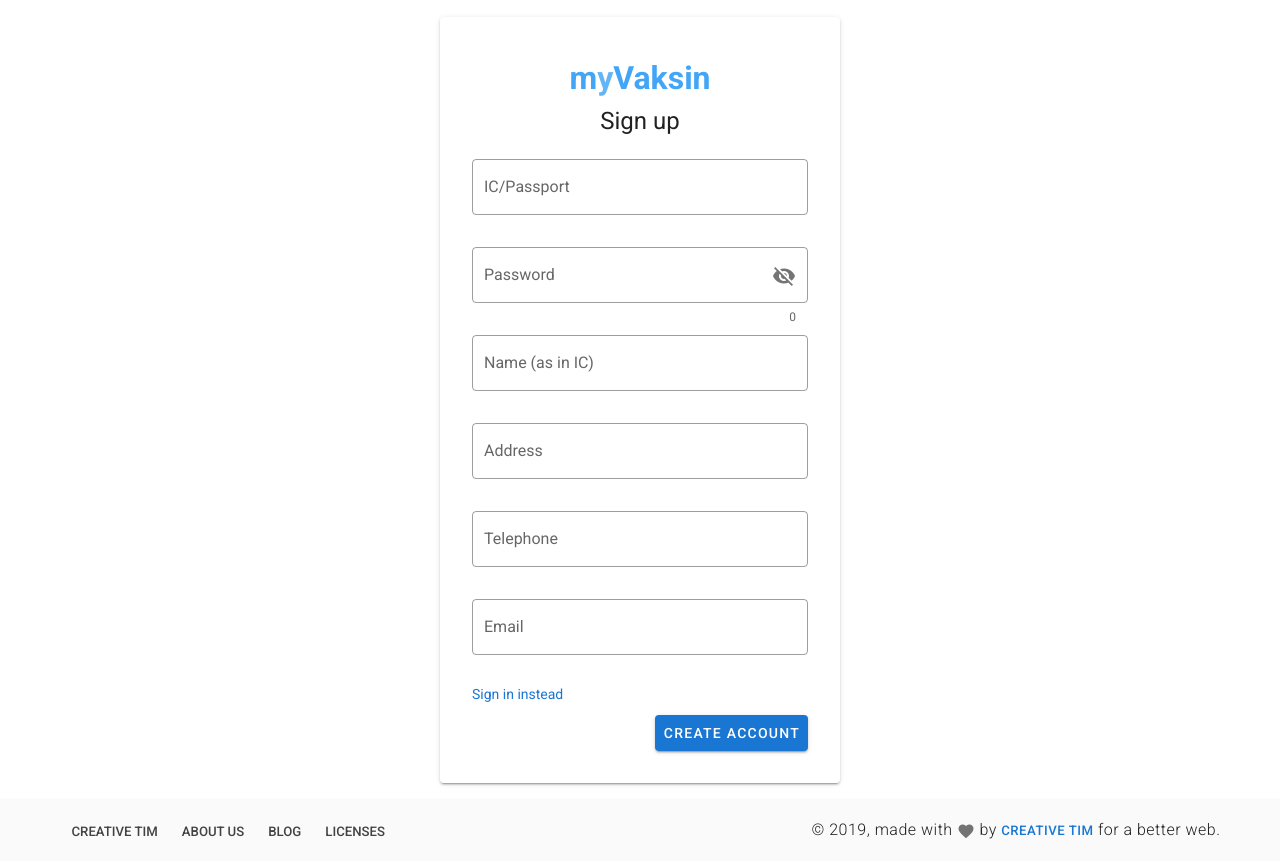
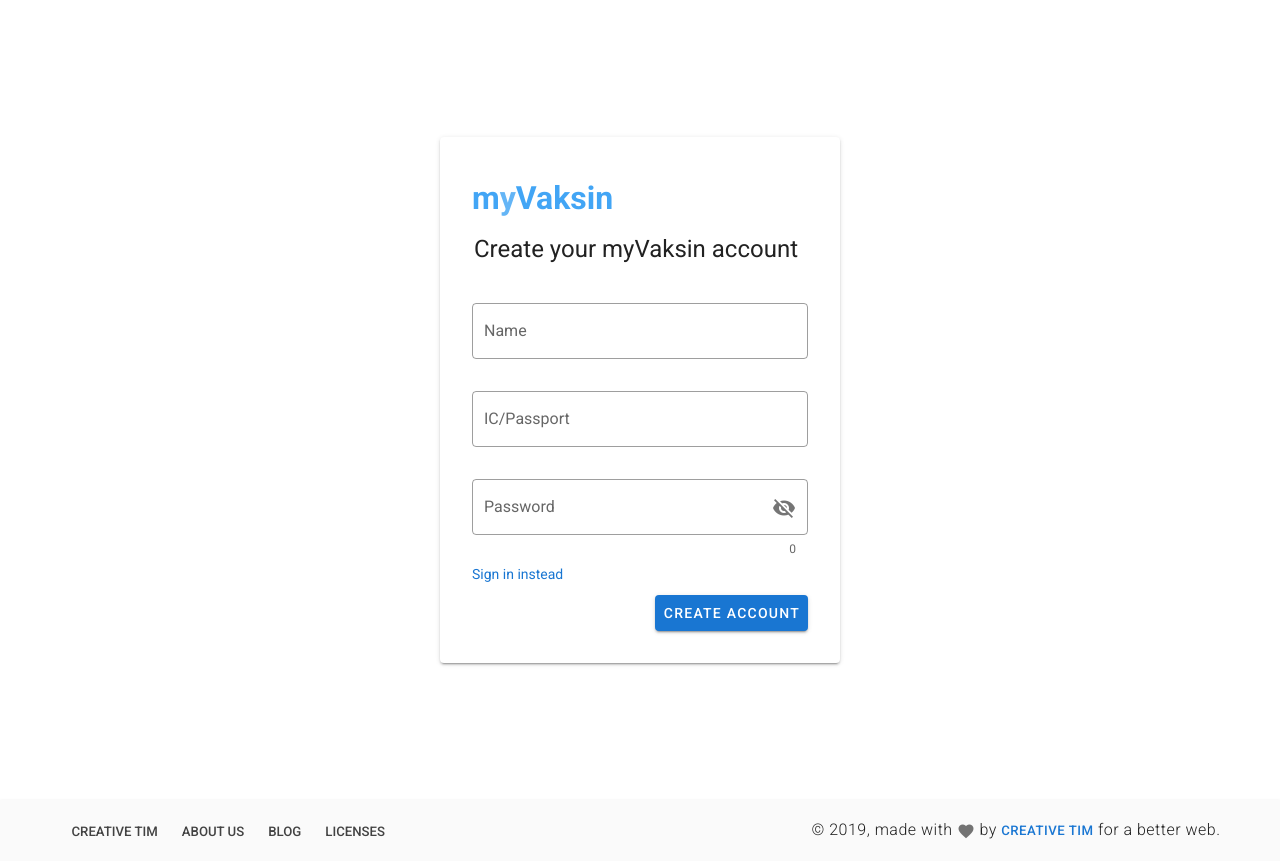
Before and after one commit to mamaguchi/myvaksin-provider-fe, a Nuxt app: page /signup in a window 1280 px wide. Built offline with nearby package versions, Linux system fonts and the light colour scheme.

Commit message:
Added binding functionality to the signin/login Vuex action, for authentication purpose.

```diff
--- a/pages/login/index.vue
+++ b/pages/login/index.vue
@@ -17,6 +17,8 @@
                 Sign in
               </v-list-item-title>
 
+              <span>Auth status: <h3>{{ auth }}</h3></span>
+
               <p v-if="loginErr" class="error">
                 {{ loginErr }}
               </p>
@@ -26,9 +28,9 @@
               </p>
 
               <v-text-field
-                id="id"
-                ref="id"
-                v-model="userId"
+                id="ident"
+                ref="ident"
+                v-model="ident"
                 outlined
                 label="IC Number"
                 validate-on-blur
@@ -39,7 +41,7 @@
               <v-text-field
                 id="pwd"
                 ref="pwd"
-                v-model="userPwd"
+                v-model="pwd"
                 outlined
                 label="Password"
                 validate-on-blur
@@ -97,8 +99,8 @@
 
   data () {
     return {
-      userId: '',
-      userPwd: '',
+      ident: '',
+      pwd: '',
       showPwd: false,
       loginErr: null,
       idRules: [
@@ -119,13 +121,17 @@
   computed: {
     form () {
       return {
-        id: this.userId,
-        pwd: this.userPwd
+        ident: this.ident,
+        pwd: this.pwd
       }
     },
 
     signupStatus () {
       return this.$store.getters['auth/signupStatus']
+    },
+
+    auth () {
+      return this.$store.getters['auth/auth']
     }
 
   },
@@ -152,10 +158,11 @@
       if (this.validateSignInForm()) {
         try {
           this.$store.commit('auth/signupStatus', '')
-          await this.login({
-            userId: this.userId,
-            userPwd: this.userPwd
-          })
+          // await this.login({
+          //   ident: this.ident,
+          //   pwd: this.pwd
+          // })
+          await this.login(this.form)
         } catch (error) {
           this.loginErr = 'Unable to login at the moment, please try again later'
         }
--- a/pages/people/index.vue
+++ b/pages/people/index.vue
@@ -1209,7 +1209,7 @@
   },
 
   async created () {
-    this.isNewProfile = this.$route.query.isNewProfile
+    this.isNewProfile = this.$route.query.isNewProfile !== 'false'
 
     if (this.$route.query.ident) {
       const payload = { ident: this.$route.query.ident }
--- a/pages/signup/index.vue
+++ b/pages/signup/index.vue
@@ -9,12 +9,12 @@
         <v-card-text>
           <v-list-item three-line>
             <v-list-item-content class="mt-4">
-              <div class="my_text_h4 text-center font-weight-bold">
+              <div class="my_text_h4 text-left font-weight-bold">
                 <span class="blue--text text--lighten-1">m</span><span class="blue--text text--lighten-2">y</span><span class="blue--text text--lighten-1">Vaksin</span>
               </div>
 
-              <v-list-item-title class="my_text_h5 text-center mt-2 mb-6">
-                Sign up
+              <v-list-item-title class="my_text_h5 text-center ml-n2 mt-4 mb-10">
+                Create your myVaksin account
               </v-list-item-title>
 
               <p v-if="signupErr" class="error mb-4">
@@ -22,13 +22,24 @@
               </p>
 
               <v-text-field
-                id="id"
-                ref="id"
-                v-model="id"
+                id="name"
+                ref="name"
+                v-model="name"
+                outlined
+                label="Name"
+                validate-on-blur
+                :rules="nameRules"
+                required
+              />
+
+              <v-text-field
+                id="ident"
+                ref="ident"
+                v-model="ident"
                 outlined
                 label="IC/Passport"
                 validate-on-blur
-                :rules="idRules"
+                :rules="identRules"
                 required
               />
 
@@ -47,18 +58,7 @@
                 @click:append="showPwd = !showPwd"
               />
 
-              <v-text-field
-                id="name"
-                ref="name"
-                v-model="name"
-                outlined
-                label="Name (as in IC)"
-                validate-on-blur
-                :rules="nameRules"
-                required
-              />
-
-              <v-text-field
+              <!-- <v-text-field
                 id="address"
                 ref="address"
                 v-model="address"
@@ -67,9 +67,9 @@
                 validate-on-blur
                 :rules="addressRules"
                 required
-              />
+              /> -->
 
-              <v-text-field
+              <!-- <v-text-field
                 id="telephone"
                 ref="telephone"
                 v-model="telephone"
@@ -78,9 +78,9 @@
                 validate-on-blur
                 :rules="telephoneRules"
                 required
-              />
+              /> -->
 
-              <v-text-field
+              <!-- <v-text-field
                 id="email"
                 ref="email"
                 v-model="email"
@@ -89,14 +89,16 @@
                 validate-on-blur
                 :rules="emailRules"
                 required
-              />
+              /> -->
 
+              <div @click="resetSignUpStatus">
                 <nuxt-link
                   to="/login"
                   class="mynuxtlink"
                 >
                   Sign in instead
                 </nuxt-link>
+              </div>
             </v-list-item-content>
           </v-list-item>
         </v-card-text>
@@ -127,15 +129,15 @@
 
   data () {
     return {
-      id: '',
+      ident: '',
       pwd: '',
       name: '',
-      address: '',
-      telephone: '',
-      email: '',
+      // address: '',
+      // telephone: '',
+      // email: '',
       showPwd: false,
       signupErr: null,
-      idRules: [
+      identRules: [
         v => !!v || 'IC is required',
         v => (
           /^[0-9]{6,6}[-]{1,1}[0-9]{2,2}[-]{1,1}[0-9]{4,4}$/.test(v) ||
@@ -152,33 +154,35 @@
       nameRules: [
         v => !!v || 'Name is required',
         v => !(v.search(/[0-9!#$%^&*)(<>+=,.?_-]/g) > -1) || 'Name must contain alphabet characters only'
-      ],
-      addressRules: [
-        v => !!v || 'Address is required'
-      ],
-      telephoneRules: [
-        v => !!v || 'Telephone is required',
-        v => !((v.match(/-/g) || []).length > 1) || 'Telephone number can contain only 1 hyphen character',
-        v => !(v.search(/[!@#$%^&* )(<>+=,.?_]/g) > -1) || 'Telephone number not allowed to contain space and special characters',
-        v => !(v.search(/[a-zA-Z]/g) > -1) || 'Telephone number not allowed to contain alphabet characters'
-      ],
-      emailRules: [
-        v => !!v || 'Email is required',
-        v => /^[a-zA-Z0-9.!#$%&'*+/=?^_`{|}~-]+@[a-zA-Z0-9-]+(?:\.[a-zA-Z0-9-]+)*$/.test(v) ||
-           'Invalid email address'
       ]
+
+      // addressRules: [
+      //   v => !!v || 'Address is required'
+      // ],
+      // telephoneRules: [
+      //   v => !!v || 'Telephone is required',
+      //   v => !((v.match(/-/g) || []).length > 1) || 'Telephone number can contain only 1 hyphen character',
+      //   v => !(v.search(/[!@#$%^&* )(<>+=,.?_]/g) > -1) || 'Telephone number not allowed to contain space and special characters',
+      //   v => !(v.search(/[a-zA-Z]/g) > -1) || 'Telephone number not allowed to contain alphabet characters'
+      // ],
+      // emailRules: [
+      //   v => !!v || 'Email is required',
+      //   v => /^[a-zA-Z0-9.!#$%&'*+/=?^_`{|}~-]+@[a-zA-Z0-9-]+(?:\.[a-zA-Z0-9-]+)*$/.test(v) ||
+      //      'Invalid email address'
+      // ]
     }
   },
 
   computed: {
     form () {
       return {
-        id: this.id,
-        pwd: this.pwd,
         name: this.name,
-        address: this.address,
-        telephone: this.telephone,
-        email: this.email
+        ident: this.ident,
+        pwd: this.pwd
+        // id: this.id,
+        // address: this.address,
+        // telephone: this.telephone,
+        // email: this.email
       }
     }
   },
@@ -187,6 +191,10 @@
     ...mapActions('auth', {
       signup: 'signup'
     }),
+
+    resetSignUpStatus () {
+      this.$store.commit('auth/signupStatus', '')
+    },
 
     validateSignUpForm () {
       let isValid = true
@@ -215,9 +223,9 @@
 
           const createAccResCode = await this.signup(this.form)
 
-          if (createAccResCode === 1) {
+          if (createAccResCode === '1') {
             this.signupErr = 'This user account already exists, new account not created'
-          } else if (createAccResCode === 0) {
+          } else if (createAccResCode === '0') {
             this.$store.commit('auth/signupStatus', 'User account created')
             this.$router.push('/login')
           }
--- a/store/auth/actions.js
+++ b/store/auth/actions.js
@@ -3,19 +3,21 @@
 const cookies = process.client ? require('js-cookie') : undefined
 
 export default {
-  login (context, { userId, userPwd }) {
-    const payload = {}
-    payload.userId = userId
-    payload.userPwd = userPwd
+  async login (context, formData) {
+    // const payload = {}
+    // payload.userId = userId
+    // payload.userPwd = userPwd
     // const payloadData = qs.stringify(payload)
     // const { data } = await this.$axios.post('http://localhost:8082/public/login', payloadData)
 
-    // cookies.set('auth', data)
-    // context.commit('auth', data)
-    cookies.set('auth', payload.userId)
-    context.commit('auth', payload.userId)
+    const { data } = await this.$axios.post('http://localhost:8080/signin', formData)
 
-    this.$router.push('/clinicadmin')
+    cookies.set('auth', data)
+    context.commit('auth', data)
+    // cookies.set('auth', payload.userId)
+    // context.commit('auth', payload.userId)
+
+    // this.$router.push('/clinicadmin')
   },
 
   logout ({ commit }) {
@@ -23,11 +25,13 @@
     commit('auth', null)
   },
 
-  signup (context, formData) {
+  async signup (context, formData) {
     // const payloadData = qs.stringify(formData)
     // const { data } = await this.$axios.post('http://localhost:8082/public/signup', payloadData)
+    // return data.createAccResCode
 
-    // return data.createAccResCode
-    return 0
+    const { data } = await this.$axios.post('http://localhost:8080/signup', formData)
+    // return 0
+    return data.signUpRespCode
   }
 }
--- a/store/auth/getters.js
+++ b/store/auth/getters.js
@@ -2,6 +2,10 @@
 
   signupStatus (state) {
     return state.signupStatus
+  },
+
+  auth (state) {
+    return state.auth
   }
 
 }
```
Lines whose indentation alone changed are shown as unchanged.
